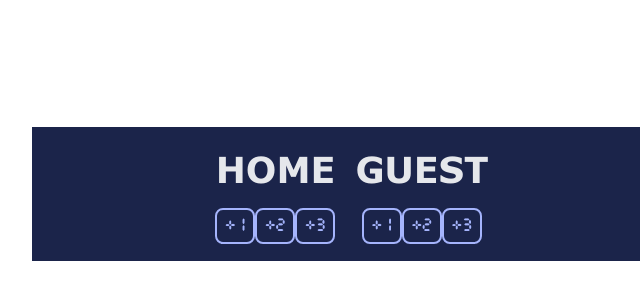
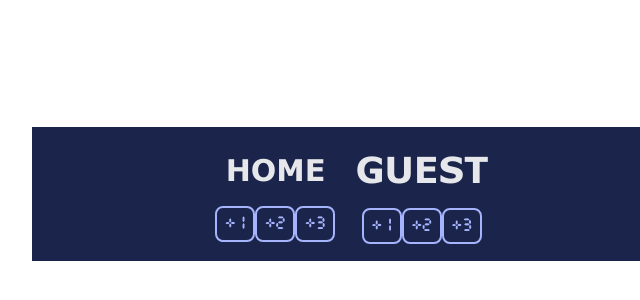
Before and after one commit to Seun1601/Basketball-scoreboard, a website: page src/index.html in a window 1280 px wide. Shown: the part 206-506 px from the top of the page, 288-928 px from the left. Drawn offline with Linux system fonts and the light colour scheme.

Commit message:
okayyyyyyyyyy

```diff
--- a/src/index.html
+++ b/src/index.html
@@ -14,7 +14,7 @@
 
 
             <div class="left h-full flex flex-col justify-center items-center">
-                <h2 class=" text-gray-200 text-4xl font-verdana">
+                <h2 class=" text-gray-200 text-3xl font-verdana">
                     HOME
                 </h2>
 
@@ -23,7 +23,7 @@
                 </div>
                 <div class="three flex ">
                     <div >
-                        <span class="text-indigo-300 cursor-pointer border-2 border-indigo-300 font-CursedTimerUlil rounded-lg p-2 ">+1</span>
+                        <span class="text-indigo-300 cursor-pointer border-2 border-indigo-300 font-CursedTimerUlil rounded-lg p-2">+1</span>
                     </div>
                     <div>
                         <span class="text-indigo-300 cursor-pointer border-2 border-indigo-300 font-CursedTimerUlil rounded-lg p-2 ">+2</span>
```
Also changed, not shown: dist/output.css.
